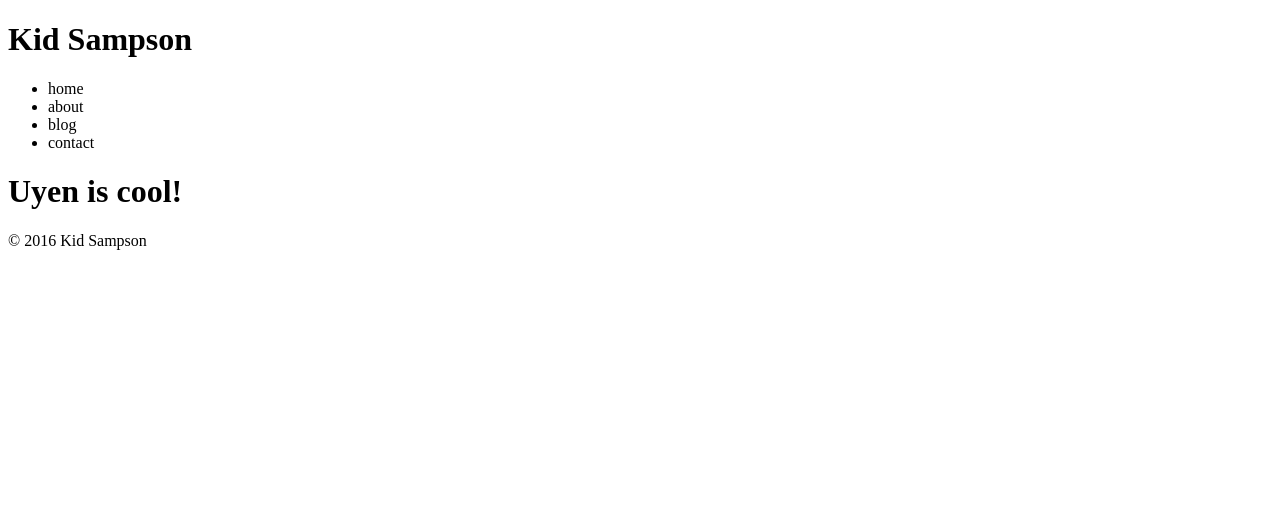
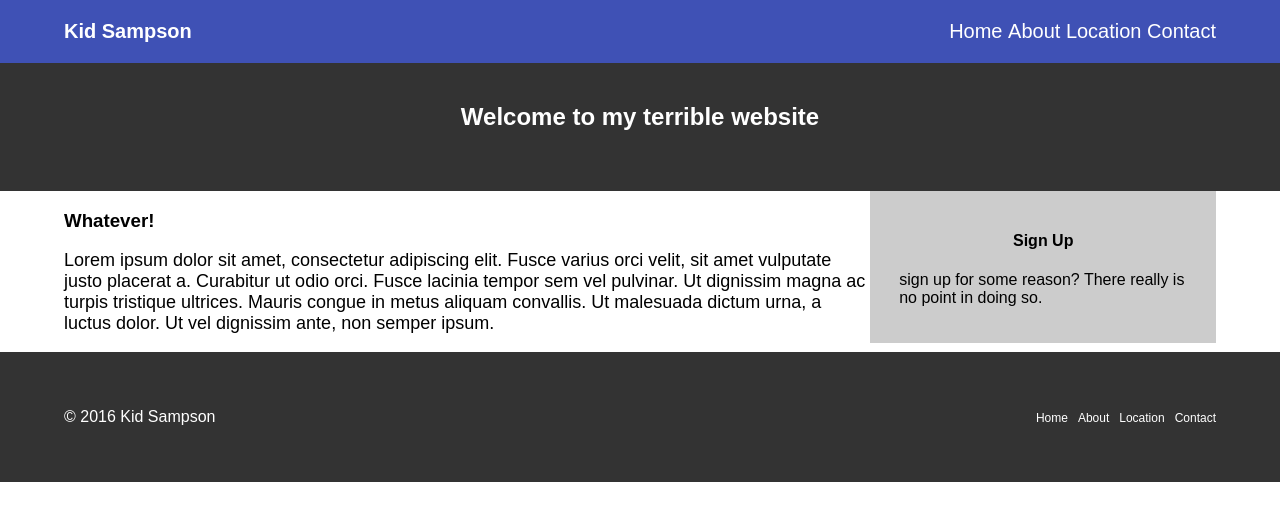
Before and after one commit to kidsampson/didactic-eureka, a plain HTML site: page index.html in a window 1280 px wide. Drawn offline with Linux system fonts and the light colour scheme.

Commit message:
Code Update 2
Closer to a real website.

```diff
--- a/css/style.css
+++ b/css/style.css
@@ -0,0 +1,113 @@
+.clearfix:after {
+     visibility: hidden;
+     display: block;
+     font-size: 0;
+     content: " ";
+     clear: both;
+     height: 0;
+     }
+.clearfix { display: inline-block; }
+/* start commented backslash hack \*/
+* html .clearfix { height: 1%; }
+.clearfix { display: block; }
+/* close commented backslash hack */
+
+.site-header {
+  background: #3f51b5;
+  color:#fff;
+  padding: 20px 5%;
+  box-shadow: 0 1px 3px #999;
+}
+/**
+* adding a site element after the class will only effect the element that the class is attached to.
+*/
+.site-header h1 {
+  margin:0;
+  font-size: 20px;
+  float:left;
+}
+
+.main-nav {
+  float:right;
+}
+
+.main-nav ul {
+  padding: 0;
+  margin:0;
+  font-size: 20px;
+  list-style: none;
+}
+
+.main-nav ul li {
+  display: inline;
+}
+.main-nav ul li a {
+  text-decoration: none;
+  color: #fff;
+}
+
+.into-text {
+  font-size: 18px;
+}
+
+.billboard {
+  background: #333;
+  color:#fff;
+  text-align: center;
+  padding: 40px;
+}
+
+.billboard h2 {
+  margin-top: 0;
+}
+
+.column-wrapper {
+  width:90%;
+  margin:0 auto;
+}
+
+.main-col {
+  float: left;
+  width: 70%;
+}
+
+.sidebar-col {
+  background:#ccc;
+  color:#000;
+  float:right;
+  width: 25%;
+  padding:20px 2.5%;
+}
+
+.sidebar-col h4 {
+  text-align: center;
+}
+
+.main-footer {
+  background:#333;
+  color:#fff;
+  padding: 40px 5%;
+}
+
+.main-footer a {
+  text-decoration: none;
+  color: #fff;
+  font-size: 12px;
+}
+
+.copyright {
+  float: left;
+}
+
+.footer-nav {
+  list-style: none;
+  float: right;
+}
+
+.footer-nav li {
+  float: left;
+}
+
+.footer-nav li + li {
+  margin-left: 10px;
+}
--- a/index.html
+++ b/index.html
@@ -3,25 +3,47 @@
 <head>
   <meta charset="UTF-8">
   <title>Kid Sampson</title>
+  <link rel="stylesheet" href="css/normalize.css">
   <link rel="stylesheet" href="css/style.css">
 </head>
   <body>
-    <header>
+    <header class="site-header clearfix">
       <h1>Kid Sampson</h1>
-      <ul>
-        <li>home</li>
-        <li>about</li>
-        <li>blog</li>
-        <li>contact</li>
-      </ul>
+      <nav class="main-nav">
+        <ul class="nav">
+          <li><a href="/">Home</a></li>
+          <li><a href="#about">About</a></li>
+          <li><a href="#location">Location</a></li>
+          <li><a href="#contact">Contact</a></li>
+        </ul>
+      </nav>
     </header>
-      <main>
-<h1> Uyen is cool! </h1>
+    <main>
+      <section class="billboard">
+          <h2>Welcome to my terrible website</h2>
+
+        </section>
+        <div class="column-wrapper clearfix">
+          <section class="main-col">
+            <h3>Whatever!</h3>
+            <p id="about" class="into-text">Lorem ipsum dolor sit amet, consectetur adipiscing elit. Fusce varius orci velit, sit amet vulputate justo placerat a. Curabitur ut odio orci. Fusce lacinia tempor sem vel pulvinar. Ut dignissim magna ac turpis tristique ultrices. Mauris congue in metus aliquam convallis. Ut malesuada dictum urna, a luctus dolor. Ut vel dignissim ante, non semper ipsum.</p>
+          </section>
+          <aside class="sidebar-col">
+            <h4>Sign Up</h4>
+            <p>sign up for some reason? There really is no point in doing so.</p>
+          </aside>
+      </div>
       </main>
-    <footer>
-      <p>
+    <footer id="footer" class="main-footer clearfix">
+      <p class="copyright">
         &copy; 2016 Kid Sampson
       </p>
+      <ul class="footer-nav">
+        <li><a href="/">Home</a></li>
+        <li><a href="#about">About</a></li>
+        <li><a href="#location">Location</a></li>
+        <li><a href="#contact">Contact</a></li>
+      </ul>
     </footer>
   </body>
 </html>
```
Also changed, not shown: css/normalize.css (added), pages/about.html (added).
